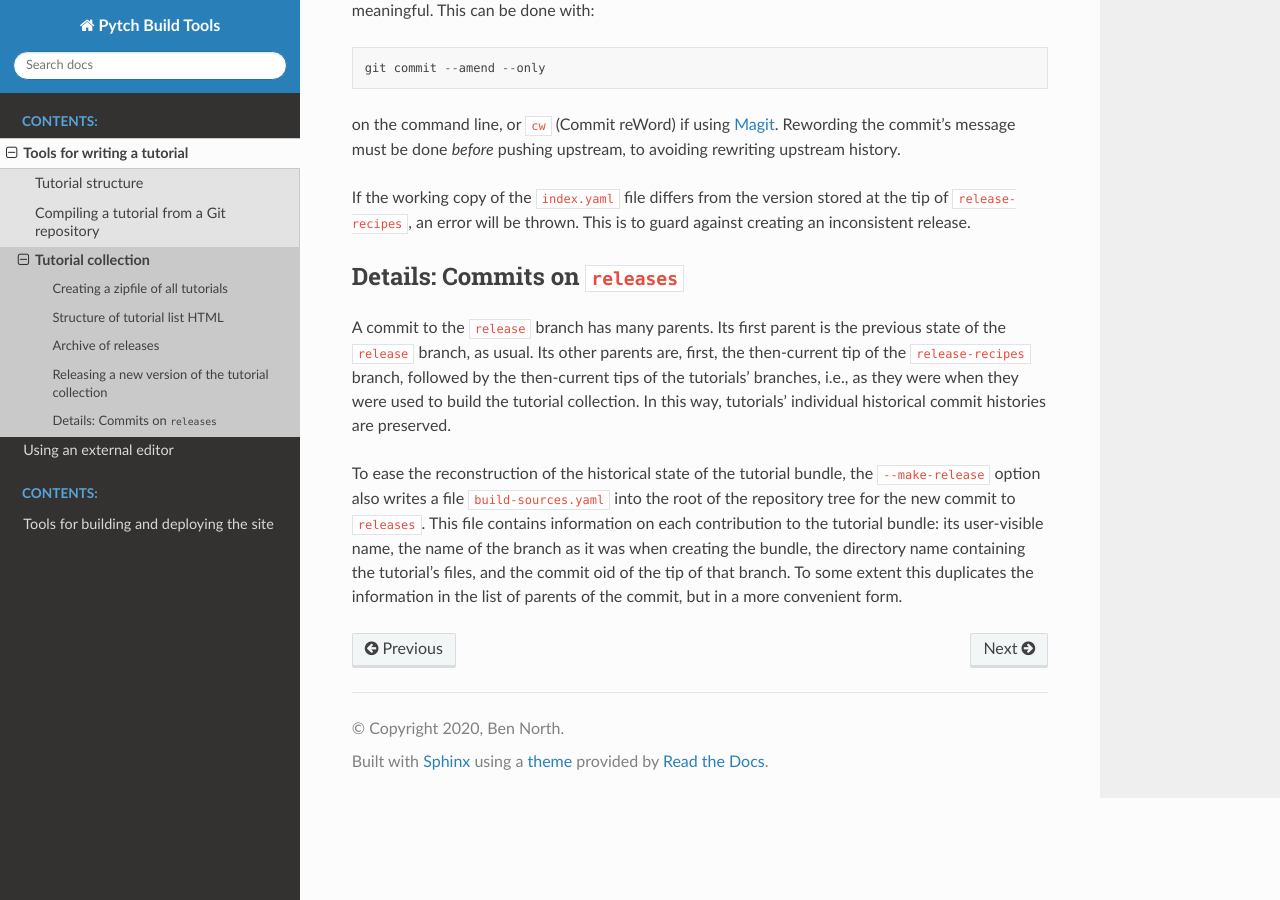
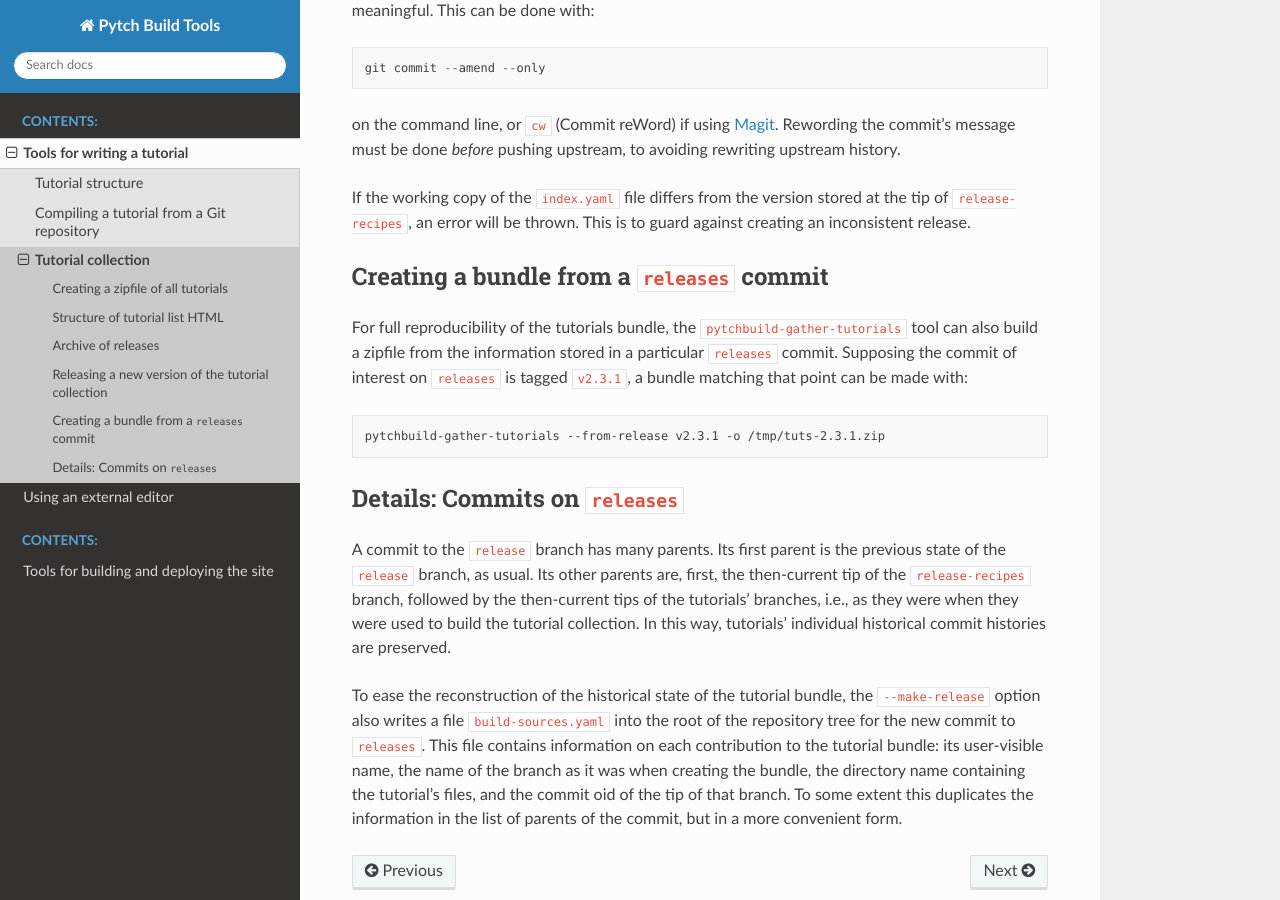
Before and after one commit to pytchlang/pytch-build, a Sphinx documentation site: the page built from doc/source/tutorialcompiler/tutorial-collection.rst, in a window 1280 px wide and 900 px high, scrolled down 1973 px. Built offline with Sphinx 7.4.7 and the Read the Docs theme 2.0.0, drawn with Linux system fonts in a browser that asks for light colours.

Commit message:
Docs: Describe --from-release option

```diff
--- a/doc/source/tutorialcompiler/tutorial-collection.rst
+++ b/doc/source/tutorialcompiler/tutorial-collection.rst
@@ -116,6 +116,20 @@ version stored at the tip of ``release-recipes``, an error will be
 thrown.  This is to guard against creating an inconsistent release.
 
 
+Creating a bundle from a ``releases`` commit
+--------------------------------------------
+
+For full reproducibility of the tutorials bundle, the
+``pytchbuild-gather-tutorials`` tool can also build a zipfile from the
+information stored in a particular ``releases`` commit.  Supposing the
+commit of interest on ``releases`` is tagged ``v2.3.1``, a bundle
+matching that point can be made with:
+
+.. code-block:: bash
+
+  pytchbuild-gather-tutorials --from-release v2.3.1 -o /tmp/tuts-2.3.1.zip
+
+
 Details: Commits on ``releases``
 --------------------------------
 
```
